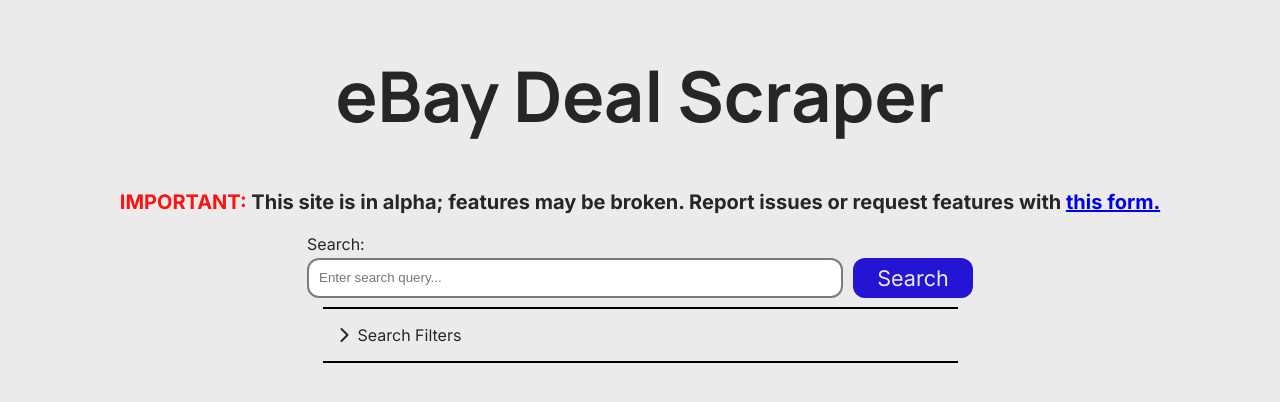
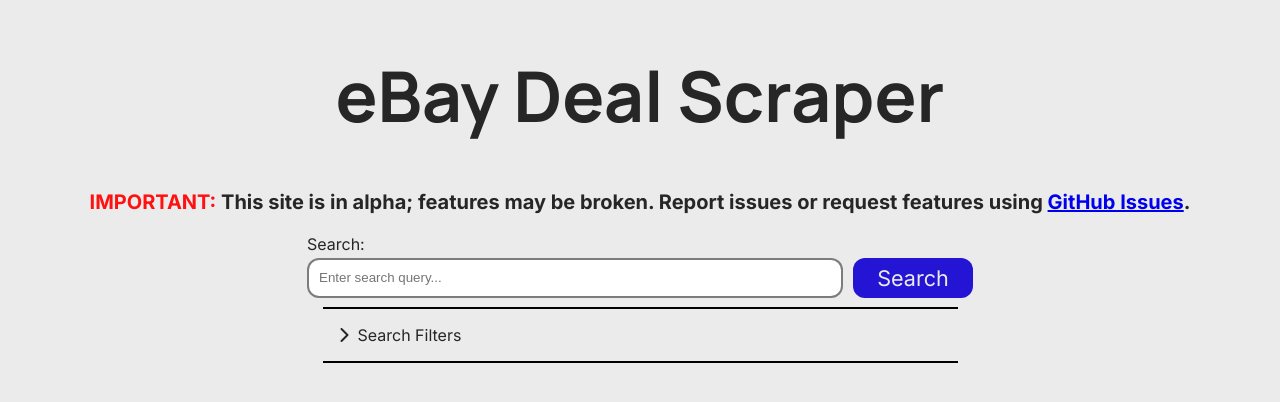
Before and after one commit to CuriousCodingCanadian/ebay-deal-scraper-backend-fork, a SvelteKit app: page / in a window 1280 px wide. Shown: the top 402 px of the page. Built offline with nearby package versions, Linux system fonts and the light colour scheme.

Commit message:
Update +page.svelte

```diff
--- a/src/routes/+page.svelte
+++ b/src/routes/+page.svelte
@@ -196,7 +196,7 @@
     <Titles custom-58px>eBay Deal Scraper</Titles>
     {/if}
     <Warning bold redtext="IMPORTANT:">
-        This site is in alpha&semi; features may be broken. Report issues or request features with <a href="https://docs.google.com/forms/d/e/1FAIpQLScuZlY43CYsrOHs-bKopbHylZT2hW9HrDU7vsNBifN6OdAkjw/viewform?usp=dialog">this form.</a>
+        This site is in alpha&semi; features may be broken. Report issues or request features using <a href="https://github.com/PowerPCFan/ebay-deal-scraper-backend/issues">GitHub Issues</a>.
     </Warning>
 
     <div class="input-container">
```
